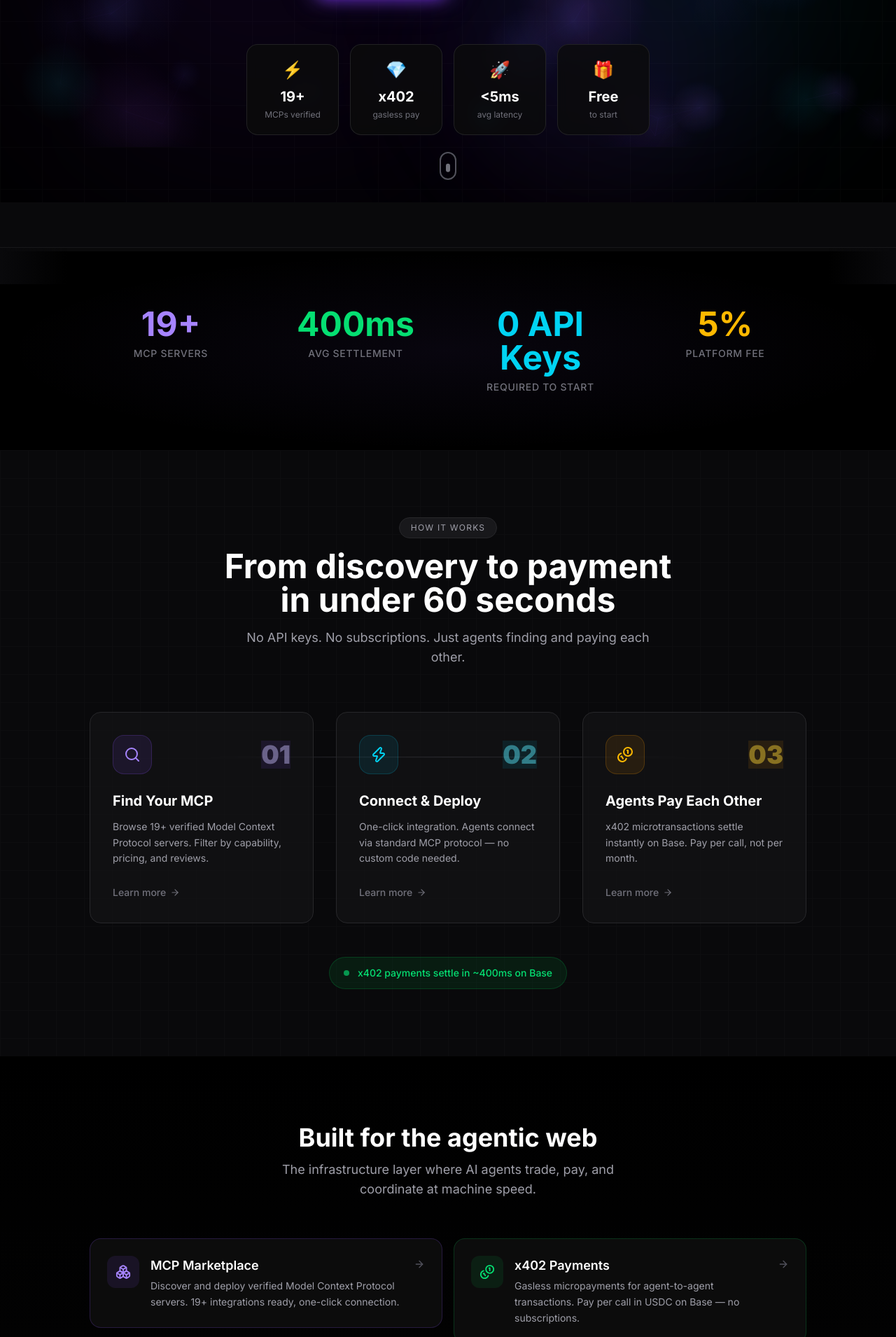
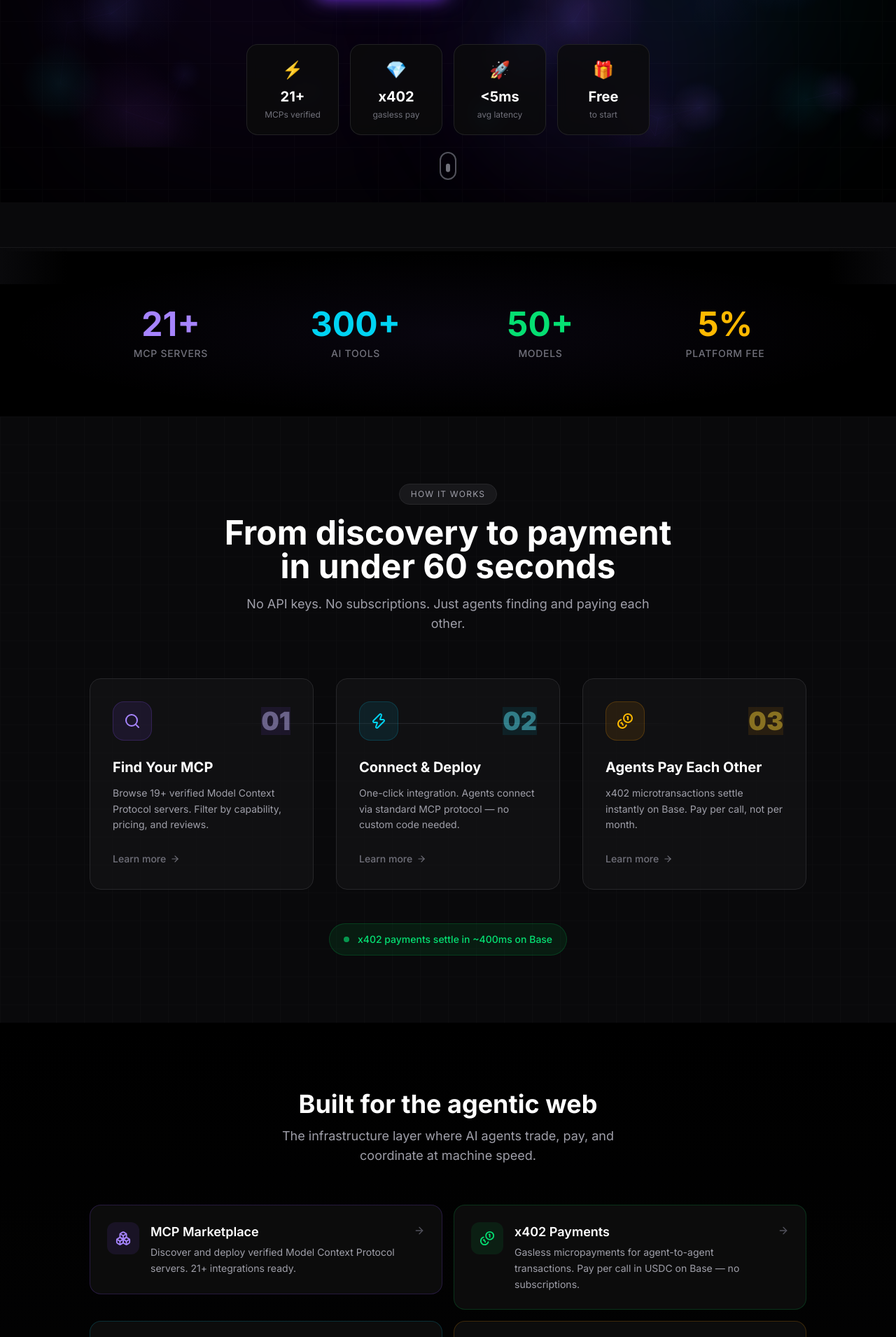
Before and after one commit to FrankieMolt/OMA-AI, a Next.js app: page / in a window 1280 px wide. Shown: the part 510-2420 px from the top of the page at 70% size. Built offline with nearby package versions, Linux system fonts and the light colour scheme; no server answers; what wagmi would draw is missing.

Commit message:
fix: resolve MCP count 19→21 across codebase, merge AnimatedStats/features-section

```diff
--- a/next.config.ts
+++ b/next.config.ts
@@ -61,6 +61,7 @@
   // Redirects
   async redirects() {
     return [
+      { source: '/marketplace', destination: '/mcps', permanent: true },
       { source: '/mcp', destination: '/mcps', permanent: true },
       { source: '/register', destination: '/signup', permanent: true },
     ];
--- a/src/app/mcps/MCPMarketplaceClient.tsx
+++ b/src/app/mcps/MCPMarketplaceClient.tsx
@@ -62,7 +62,7 @@
   },
   {
     icon: Cpu,
-    title: '19+ Live Tools',
+    title: 'Live MCP Tools',
     description: 'From web search and database queries to blockchain interactions and code execution — the tools agents need, unified.'
   }
 ];
@@ -95,7 +95,7 @@
           >
             <div className="inline-flex items-center gap-2 px-4 py-2 bg-violet-900/30 border border-violet-700/50 rounded-full text-violet-300 text-sm font-medium mb-6">
               <Zap className="w-4 h-4" />
-              19+ MCP Servers Now Live
+              MCP Marketplace
             </div>
 
             <h1 className="text-5xl md:text-6xl font-bold text-white mb-6 leading-tight">
@@ -103,7 +103,7 @@
             </h1>
 
             <p className="text-xl text-gray-300 mb-8 leading-relaxed max-w-3xl mx-auto">
-              The Model Context Protocol connects AI agents to the tools they need. Browse, subscribe, and integrate 19+ verified MCP servers — from blockchain data to web search, database queries to code execution. All payments settled automatically via x402 microtransactions on Base.
+              The Model Context Protocol connects AI agents to the tools they need. Browse, subscribe, and integrate verified MCP servers — from blockchain data to web search, database queries to code execution. All payments settled automatically via x402 microtransactions on Base.
             </p>
 
             <div className="flex flex-wrap gap-4 justify-center">
--- a/src/components/AnimatedStats.tsx
+++ b/src/components/AnimatedStats.tsx
@@ -11,9 +11,9 @@
 }
 
 const stats: Stat[] = [
-  { value: 19, suffix: '+', label: 'MCP Servers', color: 'text-violet-400' },
-  { value: 400, suffix: 'ms', label: 'Avg Settlement', color: 'text-green-400' },
-  { value: 0, suffix: ' API Keys', label: 'Required to Start', color: 'text-cyan-400' },
+  { value: 21, suffix: '+', label: 'MCP Servers', color: 'text-violet-400' },
+  { value: 300, suffix: '+', label: 'AI Tools', color: 'text-cyan-400' },
+  { value: 50, suffix: '+', label: 'Models', color: 'text-green-400' },
   { value: 5, suffix: '%', label: 'Platform Fee', color: 'text-amber-400' },
 ];
 
--- a/src/components/features-section.tsx
+++ b/src/components/features-section.tsx
@@ -13,7 +13,7 @@
   {
     icon: Boxes,
     title: 'MCP Marketplace',
-    desc: 'Discover and deploy verified Model Context Protocol servers. 19+ integrations ready, one-click connection.',
+    desc: 'Discover and deploy verified Model Context Protocol servers. 21+ integrations ready.',
     href: '/mcps',
     accent: 'violet'
   },
--- a/src/components/footer.tsx
+++ b/src/components/footer.tsx
@@ -19,7 +19,7 @@
               The premier MCP marketplace with x402 micropayments. Build, monetize, and discover AI agents with crypto-native payments.
             </p>
             <div className="flex items-center gap-4">
-              <a href="https://github.com/FrankieMolt" target="_blank" rel="noopener noreferrer" aria-label="GitHub" className="w-10 h-10 rounded-lg glass-card flex items-center justify-center text-zinc-400 hover:text-white hover:border-violet-500/30 transition-all">
+              <a href="https://github.com/NosytLabs" target="_blank" rel="noopener noreferrer" aria-label="GitHub" className="w-10 h-10 rounded-lg glass-card flex items-center justify-center text-zinc-400 hover:text-white hover:border-violet-500/30 transition-all">
                 <Code className="w-5 h-5" />
               </a>
               <a href="https://twitter.com/OMA_AI" target="_blank" rel="noopener noreferrer" aria-label="Twitter" className="w-10 h-10 rounded-lg glass-card flex items-center justify-center text-zinc-400 hover:text-white hover:border-violet-500/30 transition-all">
@@ -60,7 +60,7 @@
               <li><Link href="/docs/api" className="text-zinc-400 hover:text-violet-400 transition-colors text-sm">API Reference</Link></li>
               <li><Link href="/docs/guides" className="text-zinc-400 hover:text-violet-400 transition-colors text-sm">Guides & Tutorials</Link></li>
               <li><Link href="/publish" className="text-zinc-400 hover:text-violet-400 transition-colors text-sm">Publish MCP</Link></li>
-              <li><Link href="https://github.com/FrankieMolt" className="text-zinc-400 hover:text-violet-400 transition-colors text-sm">GitHub</Link></li>
+              <li><Link href="https://github.com/NosytLabs" className="text-zinc-400 hover:text-violet-400 transition-colors text-sm">GitHub</Link></li>
             </ul>
           </div>
 
--- a/src/components/hero-section.tsx
+++ b/src/components/hero-section.tsx
@@ -107,7 +107,7 @@
           className="grid grid-cols-2 md:grid-cols-4 gap-4 max-w-3xl mx-auto"
         >
           {[
-            { label: '19+', sub: 'MCPs verified', icon: '⚡' },
+            { label: '21+', sub: 'MCPs verified', icon: '⚡' },
             { label: 'x402', sub: 'gasless pay', icon: '💎' },
             { label: '<5ms', sub: 'avg latency', icon: '🚀' },
             { label: 'Free', sub: 'to start', icon: '🎁' }
```
